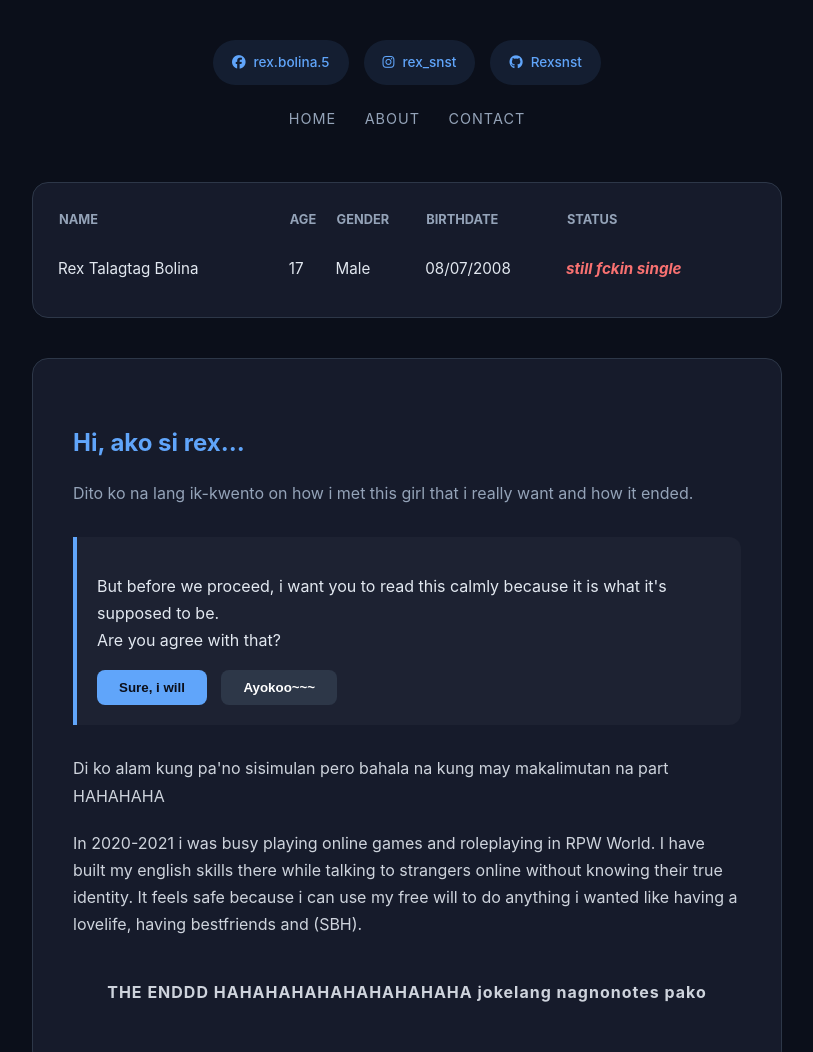
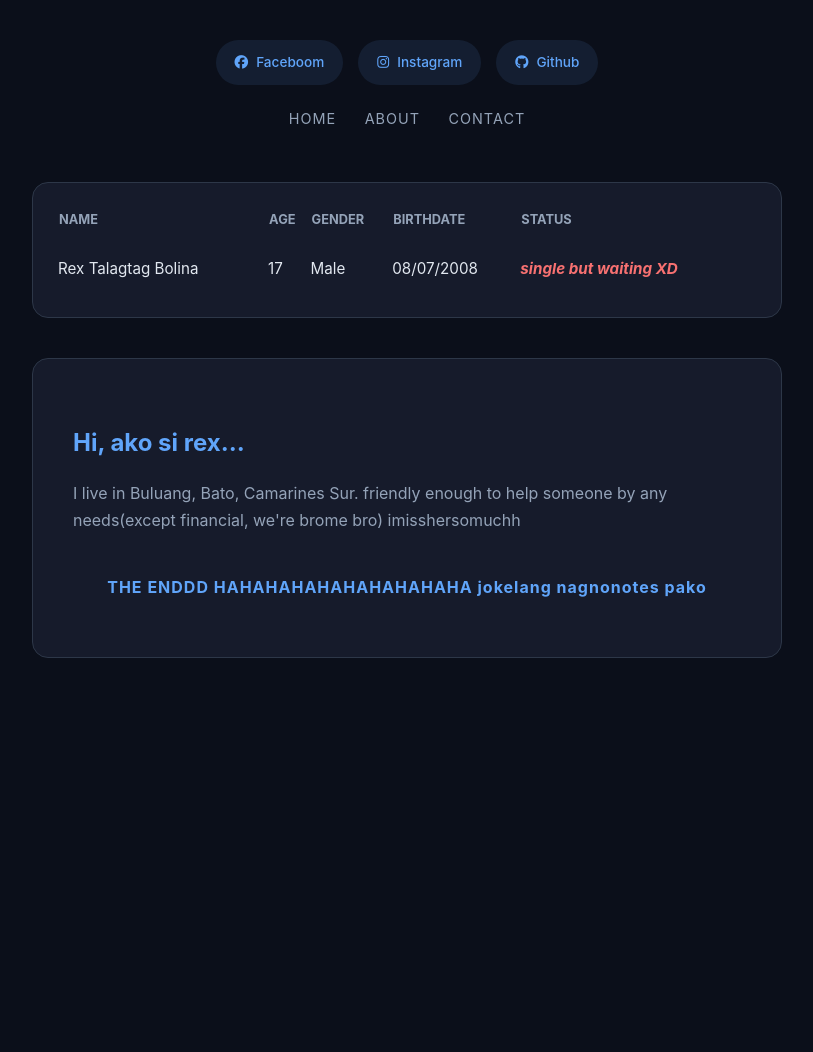
Before and after one commit to Rexsnst/nextttproject, a plain HTML site: page index.html in a window 1280 px wide. Shown: the top 1052 px of the page, without its empty margins (233-1046 px from the left). After the commit the page ends 800 px from the top, so only its background shows below. Drawn offline with Linux system fonts and the light colour scheme.

Commit message:
index.html

```diff
--- a/index.html
+++ b/index.html
@@ -13,19 +13,19 @@
         <header>
             <div class="social-links">
                 <a href="https://www.facebook.com/rex.bolina.5" target="_blank">
-                    <i class="fab fa-facebook"></i> <span>rex.bolina.5</span>
+                    <i class="fab fa-facebook"></i> <span>Faceboom</span>
                 </a>
                 <a href="https://www.instagram.com/rex_snst?igsh=MXNiaDg5bHJ2cDk0Yg==" target="_blank">
-                    <i class="fab fa-instagram"></i> <span>rex_snst</span>
+                    <i class="fab fa-instagram"></i> <span>Instagram</span>
                 </a>
                 <a href="https://github.com/Rexsnst" target="_blank">
-                    <i class="fab fa-github"></i> <span>Rexsnst</span>
+                    <i class="fab fa-github"></i> <span>Github</span>
                 </a>
             </div>
             <nav>
-                <a href="#">home</a>
-                <a href="#">about</a>
-                <a href="#">contact</a>
+                <a href="https://rexbolina.vercel.app/">home</a>
+                <a href="https://rexabout.vercel.app/">about</a>
+                <a href="https://www.facebook.com/rex.bolina.5">contact</a>
             </nav>
         </header>
 
@@ -46,7 +46,7 @@
                         <td>17</td>
                         <td>Male</td>
                         <td>08/07/2008</td>
-                        <td class="status-tag">still fckin single</td>
+                        <td class="status-tag">single but waiting XD</td>
                     </tr>
                 </tbody>
             </table>
@@ -54,20 +54,7 @@
 
         <main class="story-wrapper">
             <h3 class="greeting">Hi, ako si rex...</h3>
-            <p class="subtitle">Dito ko na lang ik-kwento on how i met this girl that i really want and how it ended.</p>
-
-            <div class="agreement-box">
-                <p>But before we proceed, i want you to read this calmly because it is what it's supposed to be.<br>Are you agree with that?</p>
-                <div class="btn-group">
-                    <button class="btn-primary" onclick="alert('Okay, Thankyouu*_*')">Sure, i will</button>
-                    <button class="btn-secondary" onclick="alert('Nah, seriously? ediwagg!!')">Ayokoo~~~</button>
-                </div>
-            </div>
-
-            <article class="story-text">
-                <p>Di ko alam kung pa'no sisimulan pero bahala na kung may makalimutan na part HAHAHAHA</p>
-
-                <p>In 2020-2021 i was busy playing online games and roleplaying in RPW World. I have built my english skills there while talking to strangers online without knowing their true identity. It feels safe because i can use my free will to do anything i wanted like having a lovelife, having bestfriends and (SBH).</p>
+            <p class="subtitle">I live in Buluang, Bato, Camarines Sur. friendly enough to help someone by any needs(except financial, we're brome bro) imisshersomuchh</p>
 
                 <p class="footer-note">THE ENDDD HAHAHAHAHAHAHAHAHAHA jokelang nagnonotes pako</p>
             </article>
```
